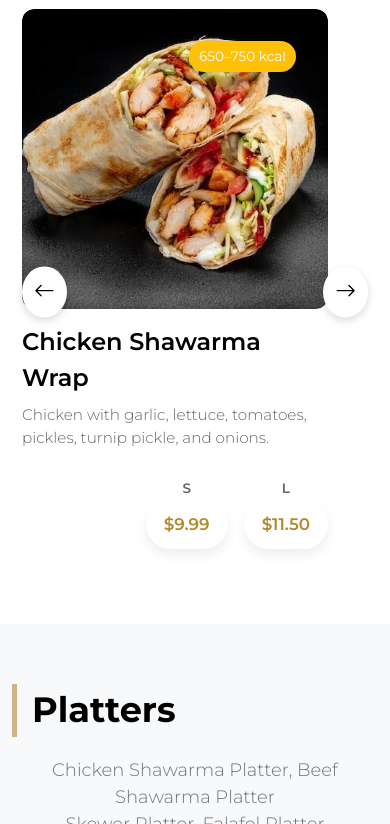
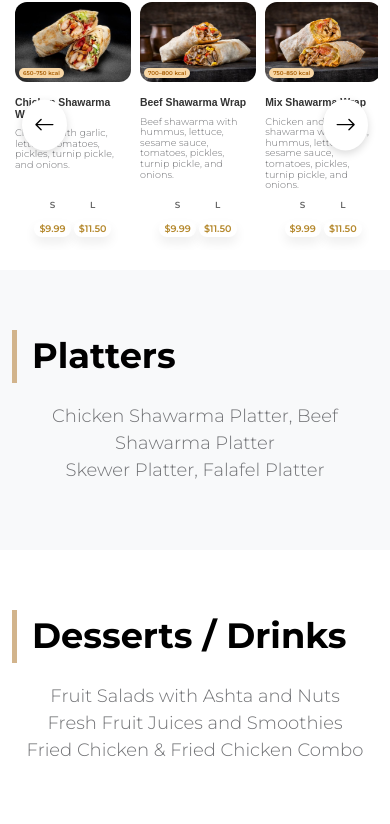
Before and after one commit to AmirKobaisse/mango-cafe-menu, a plain HTML site: page index.html in a window 390 px wide. Shown: the part 619-1443 px from the top of the page. Drawn offline with Linux system fonts and the light colour scheme.

Commit message:
Mobile responsiveness

```diff
--- /dev/null
+++ b/css/card-scroll.css
@@ -0,0 +1,238 @@
+/* === Horizontal Scrollable Cards === */
+
+.wraps-scroll-wrapper {
+  position: relative;
+  overflow: hidden;
+  margin-left: 0;
+  margin-right: 0;
+}
+
+.wraps-scroll-container {
+  overflow-x: auto;
+  scroll-behavior: smooth;
+  scroll-snap-type: x mandatory;
+  -webkit-overflow-scrolling: touch;
+  padding-left: 0;
+  padding-right: 0;
+}
+
+.wraps-scroll-container::-webkit-scrollbar {
+  display: none;
+}
+
+.wraps-scroll-container .row {
+  display: flex;
+  flex-wrap: nowrap;
+  gap: 0.4rem;
+  margin-left: 0;
+  margin-right: 0;
+  padding-left: 0;
+  padding-right: 0;
+}
+
+.menu-card {
+  flex: 0 0 auto;
+  min-width: 260px;
+  max-width: 300px;
+  scroll-snap-align: start;
+  padding: 0;
+  margin: 0;
+}
+
+/* Shrinking the rows */
+.menu-thumb h4 {
+  font-size: 1.1rem;          /* Adjust size as needed */
+  font-weight: 600;           /* 400 = normal, 600 = semi-bold, 700 = bold */
+  font-family: 'Poppins', sans-serif; /* Example of modern clean font */
+  color: #333;                /* Dark grey, not pure black */
+  margin-bottom: 0.4rem;
+  line-height: 1.2;
+}
+
+.menu-description {
+  margin-bottom: 0.15rem !important;
+  font-size: 0.6rem !important;
+  line-height: 1.1 !important;
+}
+
+.menu-thumb .d-flex {
+  margin-top: 0 !important;
+}
+
+/* Image containers */
+
+.menu-image-wrap {
+  width: 100%;
+  height: 140px;
+  overflow: hidden;
+  border-radius: 12px;
+  margin-bottom: 15px;
+  position: relative;
+}
+
+.menu-image-wrap img.menu-image {
+  width: 100%;
+  height: 100%;
+  object-fit: cover;
+  border-radius: 12px;
+}
+
+/* Scroll Arrows */
+
+.scroll-arrow {
+  position: absolute;
+  top: 50%;
+  transform: translateY(-50%);
+  background: #ffffff;
+  border: none;
+  padding: 10px 12px;
+  border-radius: 50%;
+  box-shadow: 0 3px 8px rgba(0, 0, 0, 0.15);
+  cursor: pointer;
+  font-size: 1.3rem;
+  z-index: 10;
+  transition: background 0.3s ease, transform 0.2s ease;
+}
+
+.scroll-arrow:hover {
+  background: #f0f0f0;
+  transform: translateY(-50%) scale(1.05);
+}
+
+.scroll-left {
+  left: 10px;
+}
+
+.scroll-right {
+  right: 10px;
+}
+
+/* Smaller texts kcl */
+.menu-calorie {
+  font-size: 0.6rem;
+  padding: 2px 6px;
+  background-color: #f8d7a6;
+  color: #a65b00;
+  border-radius: 6px;
+  position: absolute;
+  bottom: 8px;
+  left: 8px;
+  font-weight: 600;
+}
+
+
+/* === Responsive Adjustments === */
+
+/* Tablet (≤ 992px): 2 cards per screen */
+@media (max-width: 991.98px) {
+  .menu-card {
+    min-width: 48% !important;
+  }
+}
+
+/* Mobile (≤ 576px): 2–3 cards with smaller fonts */
+@media (max-width: 575.98px) {
+  .menu-card {
+    min-width: 33.3% !important;
+    width: 33.3% !important;
+    flex: 0 0 auto !important;
+    padding: 0 !important;
+    margin: 0 !important;
+  }
+
+  .menu-thumb {
+    padding: 3px !important;
+    display: flex;
+    flex-direction: column;
+    justify-content: space-between;
+    height: 100%;
+  }
+
+  .menu-thumb .label-small {
+  font-size: 0.55rem;
+  margin-bottom: 0px; /* Was 1px */
+  line-height: 1;
+  }
+
+  .menu-thumb .price-bubble {
+  font-size: 0.6rem;
+  padding: 1px 5px;
+  margin-top: -4px; /* Pulls bubble closer to label */
+  }
+
+  .menu-image-wrap {
+    height: 80px !important;
+    border-radius: 6px;
+  }
+
+  .menu-thumb h4 {
+    font-size: 0.65rem;
+    line-height: 1.1;
+    margin-bottom: 0.2rem;
+    white-space: normal;
+  }
+
+  .menu-description {
+    font-size: 0.5rem;
+    line-height: 1.1;
+    margin-bottom: 0.2rem;
+  }
+
+  .price-bubble {
+    font-size: 0.62rem;
+    padding: 1px 5px;
+    border-radius: 8px;
+    white-space: nowrap;
+  }
+
+  .label-small {
+    font-size: 0.55rem;
+    margin-bottom: 1px;
+    line-height: 1;
+  }
+
+  .menu-thumb .d-flex {
+    gap: 0.2rem !important;
+    justify-content: center !important;
+    align-items: center !important;
+    flex-wrap: nowrap !important;
+  }
+
+  .menu-thumb .text-center {
+    margin-top: -2px;
+    flex: 0 0 auto;
+  }
+
+  .menu-tag {
+    font-size: 0.45rem;
+    padding: 2px 4px;
+    border-radius: 5px;
+    top: 6px;
+    right: 6px;
+    position: absolute;
+    max-width: 50%;
+    text-align: center;
+    white-space: nowrap;
+    overflow: hidden;
+    text-overflow: ellipsis;
+  }
+
+  #wraps.section-padding {
+    padding-top: 20px;
+    padding-bottom: 20px;
+  }
+
+  .wraps-scroll-container .row {
+    gap: 0.2rem !important;
+    margin-left: 0 !important;
+    margin-right: 0 !important;
+  }
+
+  .menu-calorie {
+  font-size: 0.35rem !important;
+  padding: 1px 4px !important;
+  bottom: 4px !important;
+  left: 4px !important;
+  border-radius: 5px !important;
+  }
+}
--- a/css/style.css
+++ b/css/style.css
@@ -92,24 +92,6 @@ html {
 }
 
 
-/* Rounded images */
-/* Make all menu images equal height and smooth */
-.menu-image-wrap {
-    width: 100%;
-    height: 300px;
-    overflow: hidden;
-    border-radius: 12px;
-    margin-bottom: 15px;
-    position: relative;
-}
-
-.menu-image-wrap img.menu-image {
-    width: 100%;
-    height: 100%;
-    object-fit: cover;
-    border-radius: 12px;
-}
-
 /* Position tag nicely inside image */
 .menu-tag {
     position: absolute;
@@ -178,97 +160,31 @@ html {
   gap: 10px;
 }
 
-.menu-description {
-  font-size: 0.95rem;
-  color: #666;
-  min-height: 48px;
-  margin-top: 0px;
-}
 
 /* --- Back to top arrow --- */
 .back-to-top {
   position: fixed;
-  bottom: 30px;
-  right: 30px;
-  background: #e8d8bc;
-  color: #333;
-  padding: 10px 12px;
-  border-radius: 50%;
+  bottom: 25px;
+  right: 25px;
+  background: #007bff; /* Blue */
+  color: white;
+  padding: 10px 14px;
+  font-size: 1.2rem;
+  border: none;
+  border-radius: 6px;
+  box-shadow: 0 4px 8px rgba(0, 0, 0, 0.15);
+  cursor: pointer;
+  z-index: 999;
   display: none;
-  z-index: 999;
-  font-size: 1.5rem;
-  box-shadow: 0 4px 8px rgba(0,0,0,0.2);
-  transition: background 0.3s ease;
+  transition: background 0.3s ease, transform 0.2s ease;
+  outline: none;
 }
 
 .back-to-top:hover {
-  background: #d2b48c;
-  color: #000;
+  background: #0056b3;
+  transform: scale(1.05);
 }
 
-/* --- Swipe technique --- */
-.wraps-scroll-wrapper {
-  position: relative;
-  overflow: hidden;
+.back-to-top:active {
+  background: #0056b3; /* Prevent red or any other default behavior */
 }
-
-.wraps-scroll-container {
-  overflow-x: auto;
-  scroll-behavior: smooth;
-  margin-right: 40px; /* Leave room for the arrow */
-}
-
-.wraps-scroll-container .row {
-  flex-wrap: nowrap;
-  gap: 1rem;
-}
-.wraps-scroll-container .col-lg-4 {
-  min-width: 280px;
-  flex: 0 0 auto;
-}
-.scroll-arrow {
-  position: absolute;
-  top: 50%;
-  transform: translateY(-50%);
-  background: #ffffff;
-  border: none;
-  padding: 10px 12px;
-  border-radius: 50%;
-  box-shadow: 0 3px 8px rgba(0, 0, 0, 0.15);
-  cursor: pointer;
-  font-size: 1.3rem;
-  z-index: 10;
-  transition: background 0.3s ease, transform 0.2s ease;
-}
-.scroll-arrow:hover {
-  background: #f0f0f0;
-  transform: translateY(-50%) scale(1.05);
-}
-
-.scroll-left {
-  left: 10px;
-}
-
-.scroll-right {
-  right: 10px;
-}
-.wraps-scroll-container::-webkit-scrollbar {
-  display: none;
-}
-.wraps-scroll-wrapper {
-  position: relative;
-  overflow: hidden;
-}
-.wraps-scroll-container {
-  overflow-x: auto;
-  scroll-behavior: smooth;
-  margin-right: 40px; /* space for arrow */
-}
-.wraps-scroll-container .row {
-  flex-wrap: nowrap;
-  gap: 8px;
-}
-.wraps-scroll-container .col-lg-4 {
-  min-width: 300px;
-  flex: 0 0 auto;
-}
--- a/index.html
+++ b/index.html
@@ -16,7 +16,8 @@
     <link href="css/bootstrap.min.css" rel="stylesheet">
     <link href="css/bootstrap-icons.css" rel="stylesheet">
     <link href="css/tooplate-crispy-kitchen.css" rel="stylesheet">
-    <link href="css/style.css" rel="stylesheet">
+    <link rel="stylesheet" href="css/style.css">
+    <link rel="stylesheet" href="css/card-scroll.css">
 </head>
 <body>
 
@@ -53,12 +54,12 @@
                         <div class="row flex-nowrap">
 
                             <!-- Chicken Shawarma Wrap -->
-                            <div class="col-lg-4 col-md-6 col-12">
+                            <div class="menu-card">
                                 <div class="menu-thumb d-flex flex-column h-100 justify-content-between">
                                     <div>
                                         <div class="menu-image-wrap">
                                             <img src="images/chicken-shawarma.jpg" class="img-fluid menu-image" alt="Chicken Shawarma Wrap">
-                                            <span class="menu-tag bg-warning">650–750 kcal</span>
+                                            <span class="menu-calorie">650–750 kcal</span>
                                         </div>
 
                                         <h4 class="mb-2">Chicken Shawarma Wrap</h4>
@@ -82,12 +83,12 @@
 
 
                             <!-- Beef Shawarma Wrap -->
-                            <div class="col-lg-4 col-md-6 col-12">
+                            <div class="menu-card">
                                 <div class="menu-thumb d-flex flex-column h-100 justify-content-between">
                                     <div>
                                         <div class="menu-image-wrap">
                                             <img src="images/beef-shawarma.jpg" class="img-fluid menu-image" alt="Beef Shawarma Wrap">
-                                            <span class="menu-tag bg-warning">700–800 kcal</span>
+                                            <span class="menu-calorie">700–800 kcal</span>
                                         </div>
 
                                         <h4 class="mb-2">Beef Shawarma Wrap</h4>
@@ -110,17 +111,17 @@
                             </div>
 
                             <!-- Mix Shawarma Wrap -->
-                            <div class="col-lg-4 col-md-6 col-12">
+                            <div class="menu-card">
                                 <div class="menu-thumb d-flex flex-column h-100 justify-content-between">
                                     <div>
                                         <div class="menu-image-wrap">
                                             <img src="images/mix-shawarma.jpg" class="img-fluid menu-image" alt="Mix Shawarma Wrap">
-                                            <span class="menu-tag bg-warning">750–850 kcal</span>
+                                            <span class="menu-calorie">750–850 kcal</span>
                                         </div>
 
                                         <h4 class="mb-2">Mix Shawarma Wrap</h4>
                                         <p class="menu-description">
-                                            Combination of chicken and beef shawarma with garlic, hummus, lettuce, sesame sauce, tomatoes, pickles, turnip pickle, and onions.
+                                            Chicken and beef shawarma with garlic, hummus, lettuce, sesame sauce, tomatoes, pickles, turnip pickle, and onions.
                                         </p>
                                     </div>
 
@@ -138,12 +139,12 @@
                             </div>
 
                             <!-- Chicken Taouk Wrap -->
-                            <div class="col-lg-4 col-md-6 col-12">
+                            <div class="menu-card">
                                 <div class="menu-thumb d-flex flex-column h-100 justify-content-between">
                                     <div>
                                         <div class="menu-image-wrap">
                                             <img src="images/chicken-taouk.jpg" class="img-fluid menu-image" alt="Chicken Taouk Wrap">
-                                            <span class="menu-tag bg-warning">650–750 kcal</span>
+                                            <span class="menu-calorie">650–750 kcal</span>
                                         </div>
 
                                         <h4 class="mb-2">Chicken Taouk Wrap</h4>
@@ -166,12 +167,12 @@
                             </div>
 
                             <!-- Beef Skewer Wrap -->
-                            <div class="col-lg-4 col-md-6 col-12">
+                            <div class="menu-card">
                                 <div class="menu-thumb d-flex flex-column h-100 justify-content-between">
                                     <div>
                                         <div class="menu-image-wrap">
                                             <img src="images/beef-skewer.jpg" class="img-fluid menu-image" alt="Beef Skewer Wrap">
-                                            <span class="menu-tag bg-warning">700–800 kcal</span>
+                                            <span class="menu-calorie">700–800 kcal</span>
                                         </div>
 
                                         <h4 class="mb-2">Beef Skewer Wrap</h4>
@@ -194,12 +195,12 @@
                             </div>
 
                             <!-- Kafta Wrap -->
-                            <div class="col-lg-4 col-md-6 col-12">
+                            <div class="menu-card">
                                 <div class="menu-thumb d-flex flex-column h-100 justify-content-between">
                                     <div>
                                         <div class="menu-image-wrap">
                                             <img src="images/kafta-wrap.jpg" class="img-fluid menu-image" alt="Kafta Wrap">
-                                            <span class="menu-tag bg-warning">750–850 kcal</span>
+                                            <span class="menu-calorie">750–850 kcal</span>
                                         </div>
 
                                         <h4 class="mb-2">Kafta Wrap</h4>
@@ -222,12 +223,12 @@
                             </div>
 
                             <!-- Falafel Wrap -->
-                            <div class="col-lg-4 col-md-6 col-12">
+                            <div class="menu-card">
                                 <div class="menu-thumb d-flex flex-column h-100 justify-content-between">
                                     <div>
                                         <div class="menu-image-wrap">
                                             <img src="images/falafel-wrap.jpg" class="img-fluid menu-image" alt="Falafel Wrap">
-                                            <span class="menu-tag bg-warning">550–650 kcal</span>
+                                            <span class="menu-calorie">550–650 kcal</span>
                                         </div>
 
                                         <h4 class="mb-2">Falafel Wrap</h4>
```
